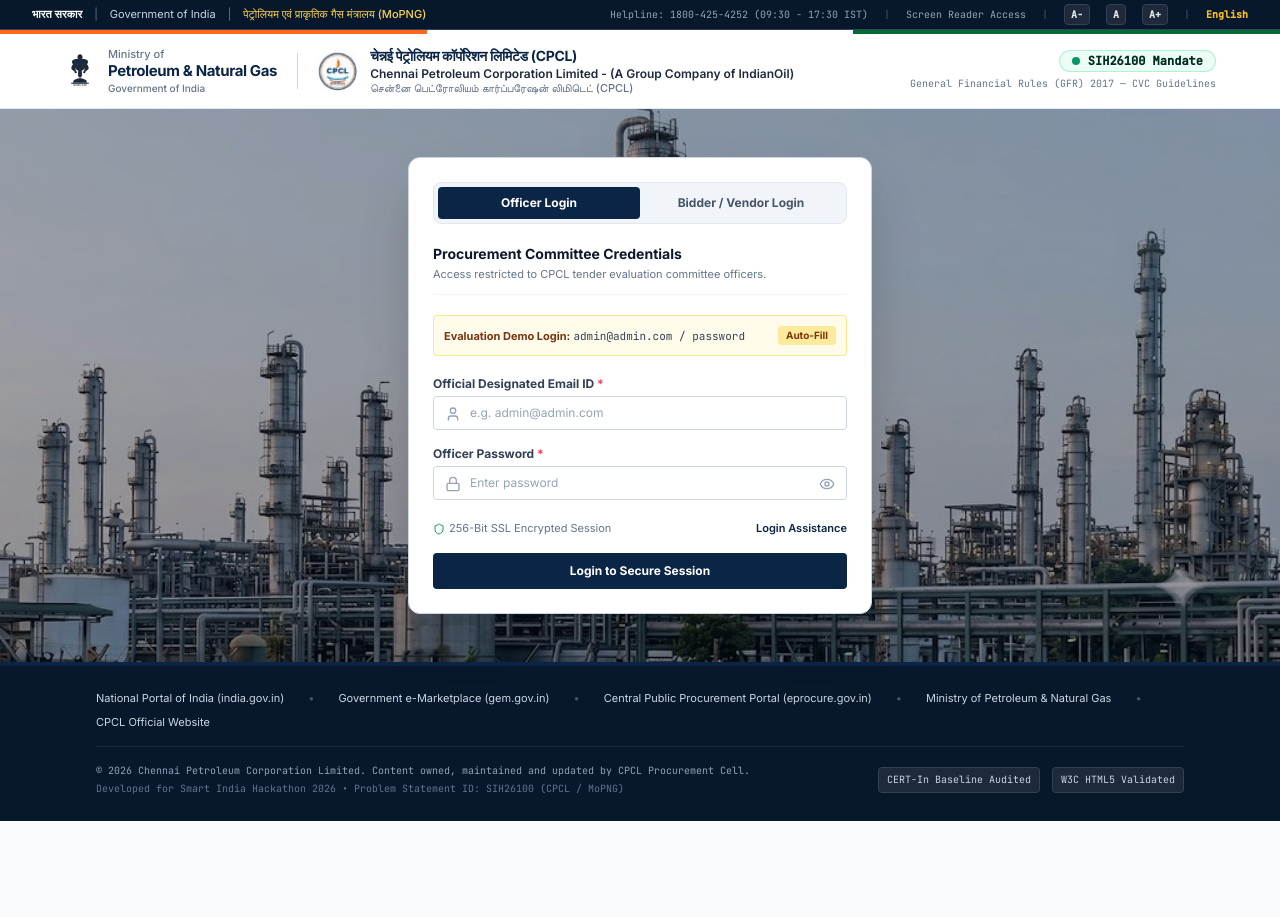
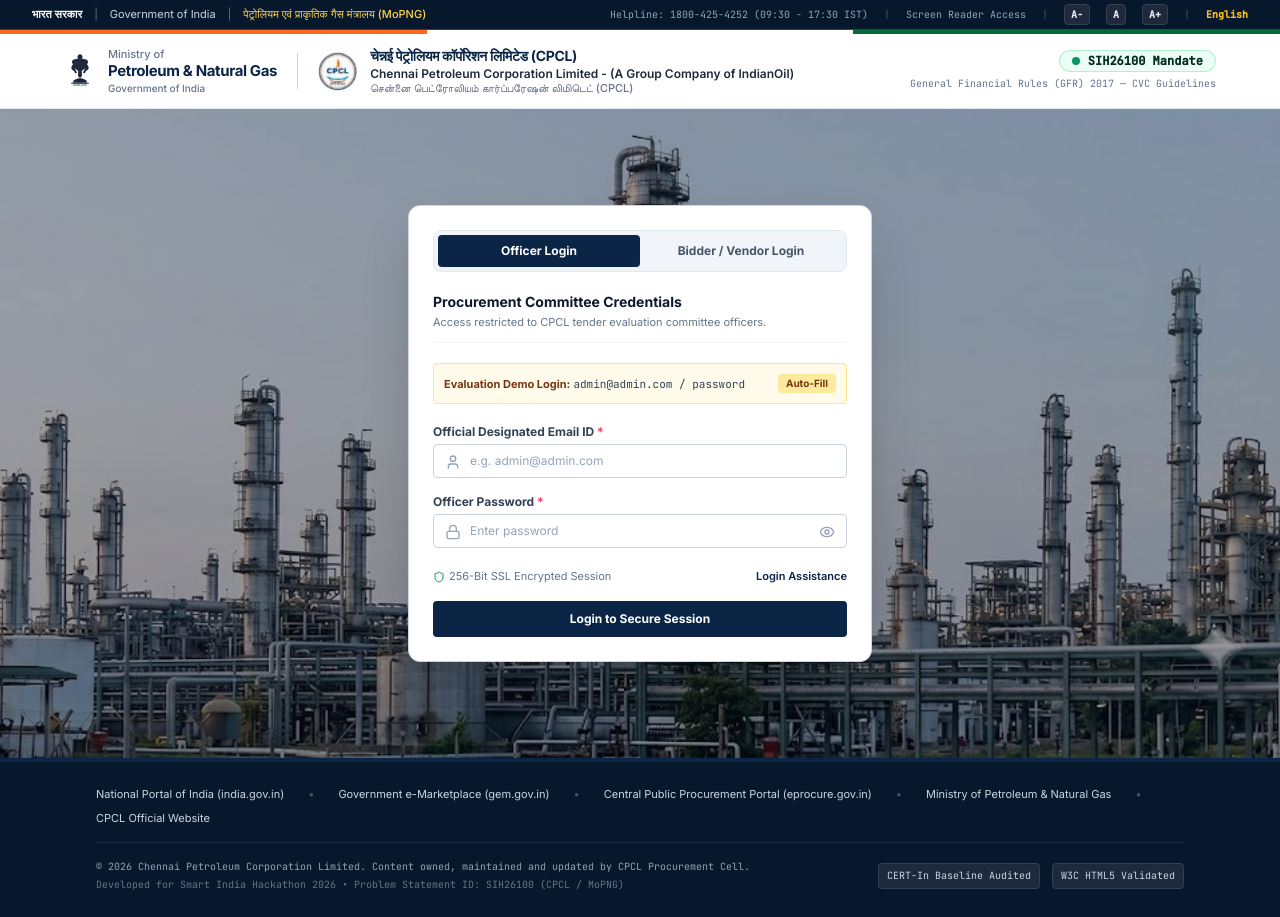
Before and after one commit to snuthon1/gemcompliance, a React (Vite) app in the folder client/: page /login in a window 1280 px wide. Before the commit the page ends 821 px from the top, so only its background shows below. Built offline with nearby package versions, Linux system fonts and the light colour scheme; the HTML template or start-up script is replaced by a standard one.

Commit message:
feat(ui): complete modern visual overhaul for Login.jsx

```diff
--- a/client/src/pages/Login.jsx
+++ b/client/src/pages/Login.jsx
@@ -88,7 +88,7 @@
   return (
     <div className="min-h-screen bg-[#F1F5F9] flex flex-col justify-between font-sans text-slate-800 antialiased selection:bg-amber-500 selection:text-white">
       {/* 1. TOP OFFICIAL ACCESSIBILITY & GOI STRIP */}
-      <div>
+      <div className="shrink-0">
         <div className="bg-[#07182D] text-slate-300 px-4 sm:px-8 py-1 text-[11px] flex flex-col sm:flex-row justify-between items-center gap-1 border-b border-slate-700">
           <div className="flex items-center space-x-3">
             <span className="font-semibold text-white">भारत सरकार</span>
@@ -179,7 +179,7 @@
 
       {/* 5. MAIN CONTENT AREA: WITH CPCL REFINERY BACKGROUND */}
       <div
-        className="relative flex-1 flex items-center py-8 sm:py-12 bg-slate-900 bg-cover bg-center bg-no-repeat"
+        className="relative flex-1 min-h-[calc(100vh-200px)] flex items-center justify-center py-16 sm:py-24 bg-slate-900 bg-cover bg-center bg-no-repeat"
         style={{ backgroundImage: "url('/cpcl_refinery_bg.png')" }}
       >
         {/* Crisp subtle overlay - NO BLUR */}
@@ -401,7 +401,7 @@
         </div>
 
       {/* 6. AUTHENTIC GOVERNMENT OF INDIA (NIC STYLE) FOOTER */}
-      <footer className="bg-[#07182D] text-slate-300 text-xs border-t-4 border-t-[#0B2546] mt-auto">
+      <footer className="bg-[#07182D] text-slate-300 text-xs border-t-4 border-t-[#0B2546] mt-auto shrink-0">
         <div className="max-w-6xl mx-auto px-4 sm:px-8 py-6 space-y-4">
           {/* Top Links Row */}
           <div className="flex flex-wrap items-center justify-center sm:justify-start gap-x-6 gap-y-2 text-[11px] text-slate-300 pb-4 border-b border-slate-800">
```
